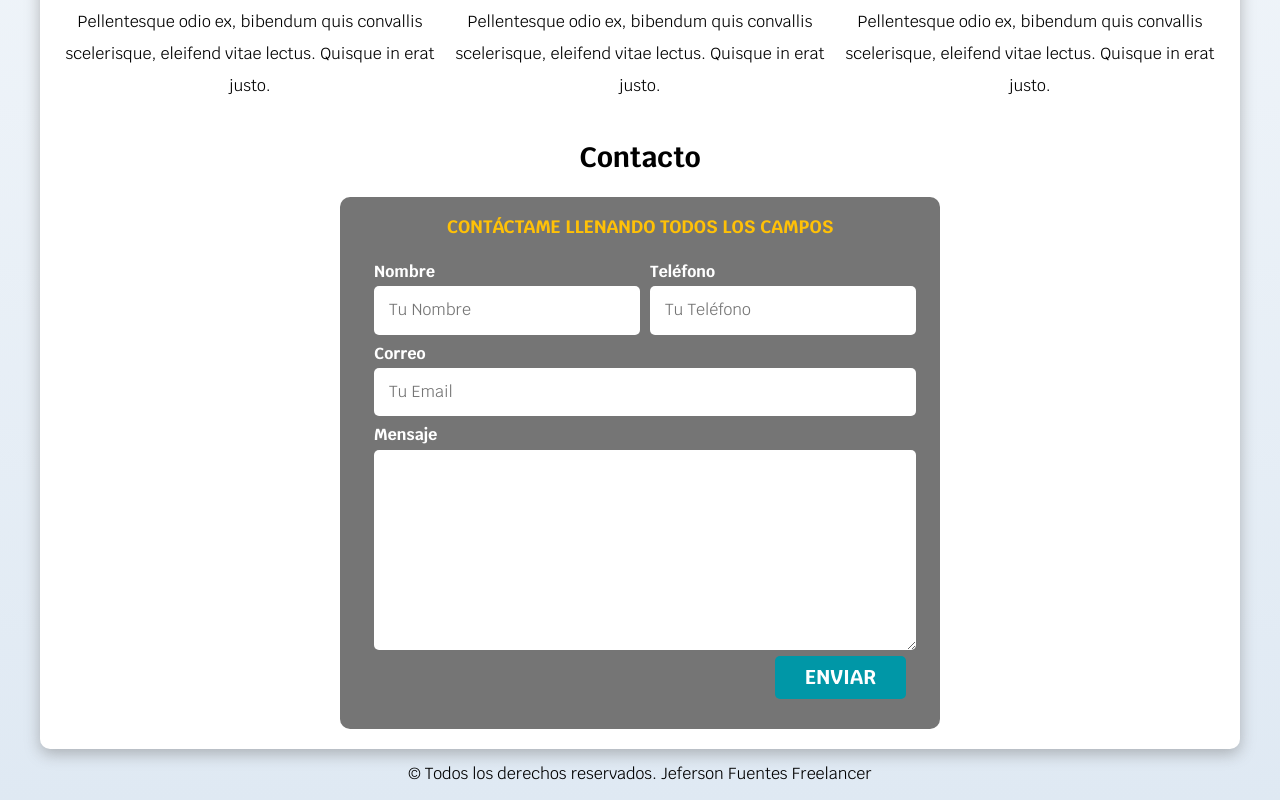
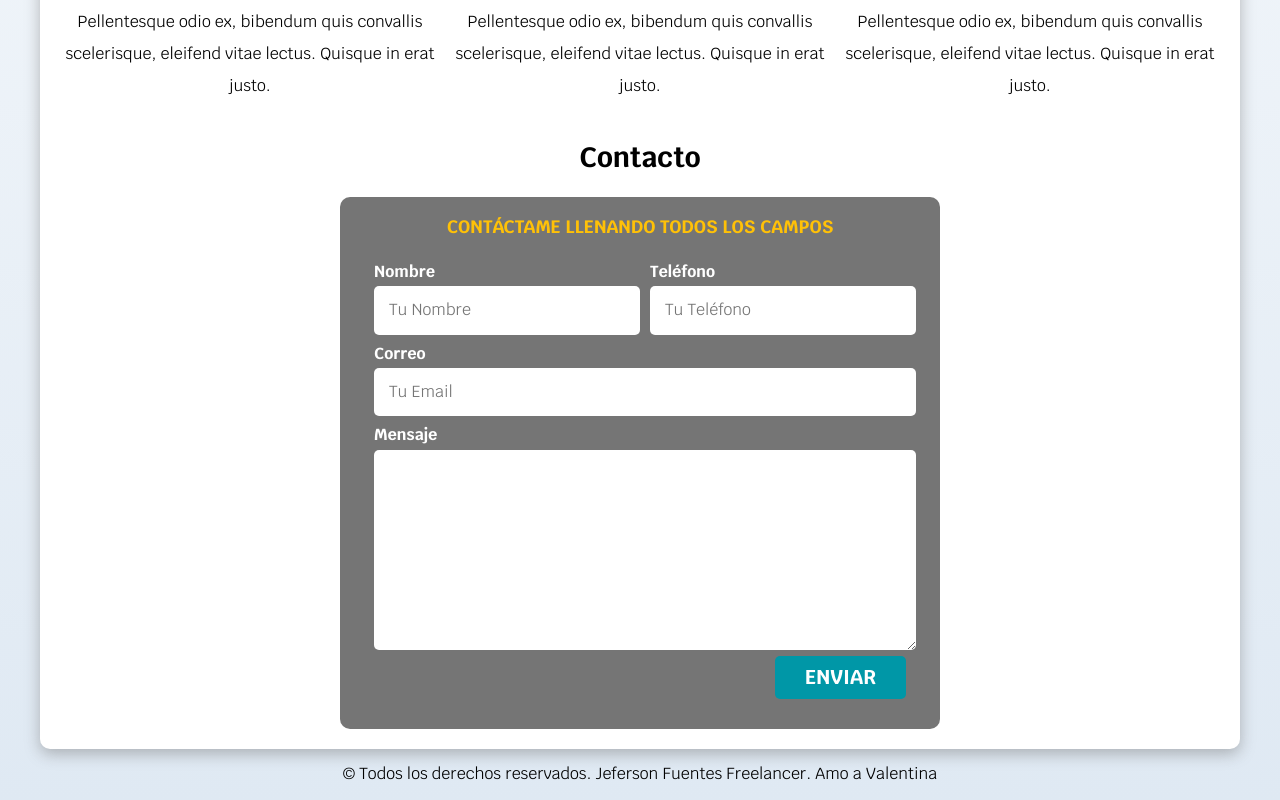
Before and after one commit to StrakerCode/freelancer-page, a plain HTML site: page index.html in a window 1280 px wide. Shown: the part 923-1723 px from the top of the page. Drawn offline with Linux system fonts and the light colour scheme.

Commit message:
Footer Update

```diff
--- a/index.html
+++ b/index.html
@@ -134,7 +134,7 @@
     </main>
 
     <footer class="footer">
-        <p>&copy Todos los derechos reservados. Jeferson Fuentes Freelancer</p>
+        <p>&copy Todos los derechos reservados. Jeferson Fuentes Freelancer. Amo a Valentina</p>
     </footer>
 
 
```
